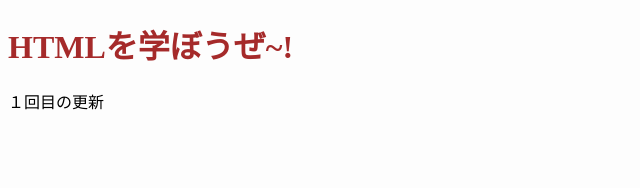
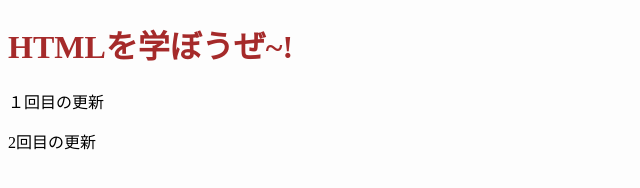
Before and after one commit to tsutsui2402/my_web_page, a plain HTML site: page index.html in a window 1280 px wide. Shown: the whole page, without its empty margins (0-640 px from the left). Drawn offline with Linux system fonts and the light colour scheme.

Commit message:
２回目の更新

```diff
--- a/index.html
+++ b/index.html
@@ -20,5 +20,6 @@
 <h1>HTMLを学ぼうぜ~!</h1>
 
 <p>１回目の更新</p>
+<p>2回目の更新</p>
 </body>
 </html>
```
